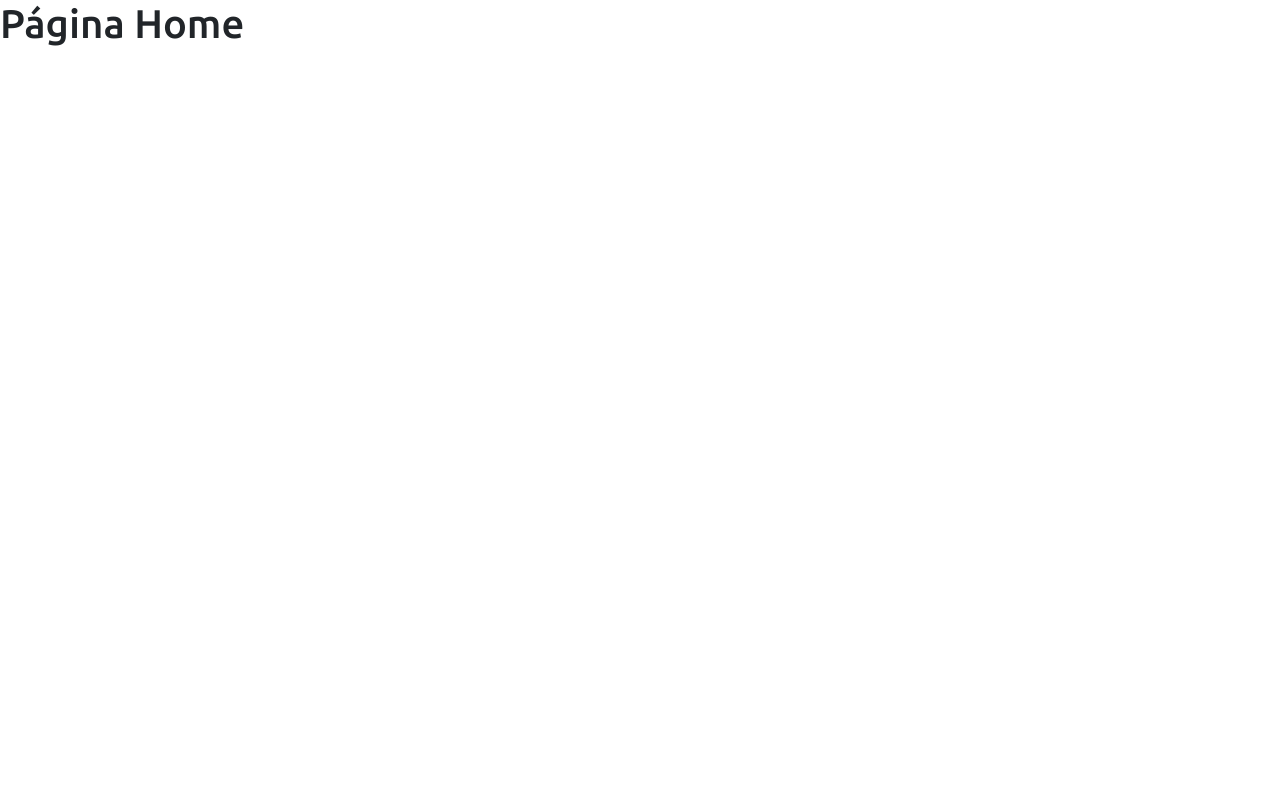
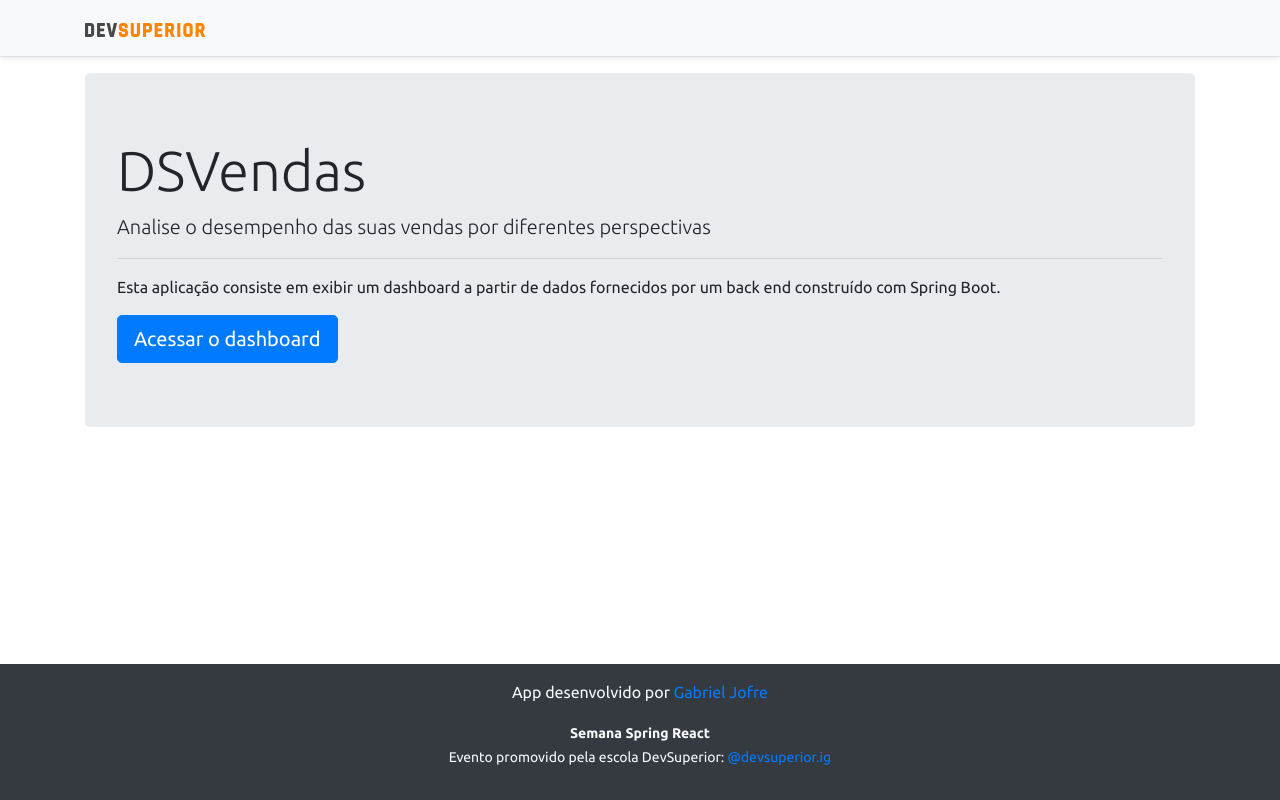
Before and after one commit to GabrielJofre/projeto-sds3, a React (Create React App) app in the folder frontend/: page / in a window 1280 px wide. Built offline with nearby package versions, Linux system fonts and the light colour scheme.

Commit message:
Home, navigation

```diff
--- a/frontend/src/components/NavBar/index.tsx
+++ b/frontend/src/components/NavBar/index.tsx
@@ -1,13 +1,16 @@
 import ImgDsDark from 'assets/img/ds_dark.svg';
+import { Link } from 'react-router-dom';
 const NavBar = () => {
   return (
     <div className="d-flex flex-column flex-md-row align-items-center p-3 px-md-4 mb-3 bg-light border-bottom shadow-sm">
-    <div className="container">
-      <nav className="my-2 my-md-0 mr-md-3">
-        <img src={ImgDsDark} alt="DevSuperior" width="120" />
-      </nav>
+      <div className="container">
+        <nav className="my-2 my-md-0 mr-md-3">
+          <Link to="/">
+            <img src={ImgDsDark} alt="DevSuperior" width="120" />
+          </Link>
+        </nav>
+      </div>
     </div>
-  </div>
   );
 }
 
--- a/frontend/src/pages/Home/index.tsx
+++ b/frontend/src/pages/Home/index.tsx
@@ -1,8 +1,24 @@
+import Footer from "components/Footer";
+import NavBar from "components/NavBar";
+import { Link } from "react-router-dom";
+
 const Home = () => {
   return (
-    <div>
-      <h1>Página Home</h1>
-    </div>
+    <>
+      <NavBar />
+      <div className="container">
+        <div className="jumbotron">
+          <h1 className="display-4">DSVendas</h1>
+          <p className="lead">Analise o desempenho das suas vendas por diferentes perspectivas</p>
+          <hr />
+          <p>Esta aplicação consiste em exibir um dashboard a partir de dados fornecidos por um back end construído com Spring Boot.</p>
+          <Link className="btn btn-primary btn-lg" to="/dashboard">
+            Acessar o dashboard
+          </Link>
+        </div>
+      </div>
+      <Footer />
+    </>
   );
 }
 
```
